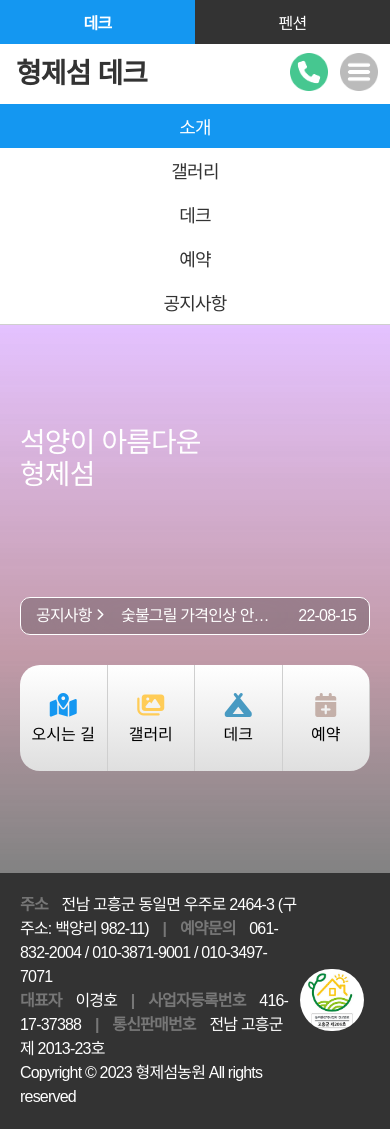
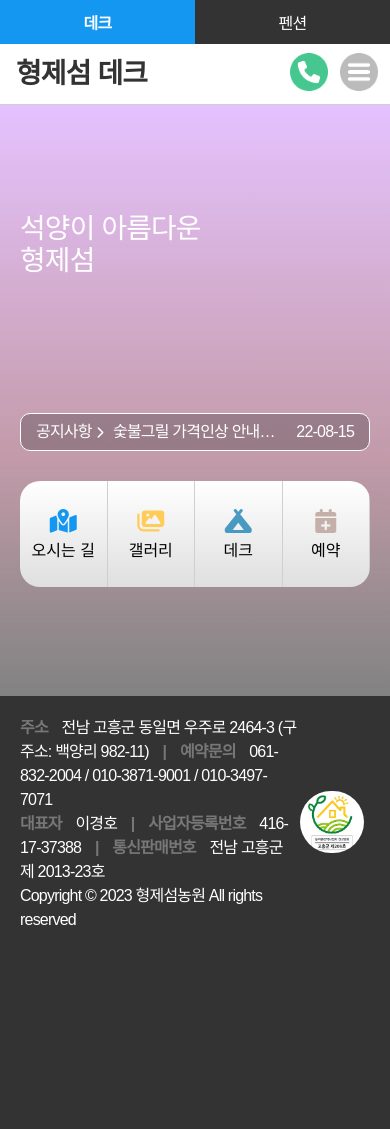
Before and after one commit to sm003161/naro-deck-2023, a PHP site: page / in a window 390 px wide. After the commit the page ends 925 px from the top, so only its background shows below. Run offline with PHP 8.4, Linux system fonts and the light colour scheme; some web fonts are replaced.

Commit message:
Creating a js for the main page

```diff
--- a/css/style.css
+++ b/css/style.css
@@ -122,6 +122,7 @@ header > ul > li.on {
 }
 
 .gnb > ul.gnb-menu {
+    background-color: var(--white);
     display: flex;
     justify-content: center;
     gap: 0.625rem;
@@ -142,14 +143,14 @@ header > ul > li.on {
     display: none;
 }
 
-.gnb > .contact-box > a > .contact {
+.gnb > span.contact-box > span.contact {
     color: white;
     background-color: var(--green);
     display: inline-block;
     font-size: 1.125rem;
 }
 
-.gnb > .contact-box > a > .contact > i {
+.gnb > span.contact-box > span.contact > i {
     margin-right: 0.625rem;
     font-size: 0.9375rem;
 }
@@ -172,7 +173,7 @@ header > ul > li.on {
     border-bottom: 2px solid var(--black);
 }
 
-@media (max-width: 57rem) {
+@media (max-width: 1083px) {
     header > ul {
         display: grid;
         grid-template-columns: repeat(2, 1fr);
@@ -192,8 +193,13 @@ header > ul > li.on {
         flex-direction: column;
         width: 100%;
         gap: 0;
-        order: 4;
-        grid-column: span 3;
+        position: absolute;
+        top: 100px;
+        z-index: 10;
+    }
+
+    .gnb > ul.gnb-menu:target {
+        height: auto;
     }
 
     .gnb > div.gnb-menu > img,
@@ -260,7 +266,7 @@ aside > span > span {
     border-radius: 100px;
 }
 
-@media (max-width: 57rem) {
+@media (max-width: 1083px) {
     footer {
         padding: 1.25rem;
     }
@@ -268,11 +274,6 @@ aside > span > span {
     .footer-box {
         grid-template-columns: 80% 20%;
     }
-
-    aside {
-        /* width: 70%; */
-    }
-
 }
 
 
@@ -284,7 +285,7 @@ aside > span > span {
 .main-body {
     width: 100%;
     height: 85vh;
-    background: linear-gradient(180deg, rgba(0, 0, 0, 0) 0%, rgba(0, 0, 0, 0.4) 100%), linear-gradient(180deg, rgba(143, 0, 255, 0.24) 1.09%, rgba(255, 0, 92, 0.204) 60.41%, rgba(0, 0, 0, 0.15) 100%), url('file:///C:/Users/mkp01/Desktop/KJ/naro-deck/assets/main-img.jpg');
+    background: linear-gradient(180deg, rgba(0, 0, 0, 0) 0%, rgba(0, 0, 0, 0.4) 100%), linear-gradient(180deg, rgba(143, 0, 255, 0.24) 1.09%, rgba(255, 0, 92, 0.204) 60.41%, rgba(0, 0, 0, 0.15) 100%), url('file:///C:/Users/mkp01/Desktop/KJ/naro-deck-2023/assets/main-img.jpg');
     background-blend-mode: normal, multiply, normal;
     background-size: cover;
     position: relative;
@@ -330,13 +331,8 @@ aside > span > span {
     word-break: break-all;
 }
 
-
 .notice-title > a > i {
     font-size: 0.75rem;
-    overflow: hidden;
-  white-space: nowrap;
-  text-overflow: ellipsis;
-  word-break: break-all;
 }
 
 .quick-menu {
@@ -377,9 +373,9 @@ aside > span > span {
 
 
 
-@media (max-width: 57rem) {
+@media (max-width: 1083px) {
     .main-body {
-        height: 65vh;
+        height: 70vh;
     }
 
     .main-content {
@@ -394,7 +390,7 @@ aside > span > span {
     }
 
     .notice-box {
-        grid-template-columns: 5em minmax(9.375rem, 1fr) 5rem;
+        grid-template-columns: 4.5em minmax(9.375rem, 1fr) 4.5rem;
         gap: 0.3125rem;
     }
 
--- a/index.html
+++ b/index.html
@@ -35,10 +35,10 @@
             <img src="assets/icon/button-hamburger.png" alt="메뉴">
         </div>
         <span class="text-end contact-box">
-            <a href=""><span class="contact basic-padding text-end fw-bolder"><i class="fa-solid fa-phone"></i>061-832-2005</span></a>
+            <span class="contact basic-padding text-end fw-bolder"><i class="fa-solid fa-phone"></i>061-832-2005</span>
         </span>
         <div class="contact-box">
-            <a href=""><img src="assets/icon/button-contact.png" alt="문의전화"></a>
+            <a href="tel:0618322005"><img src="assets/icon/button-contact.png" alt="문의전화"></a>
         </div>
     </nav>
 
@@ -63,10 +63,10 @@
                         <span class="notice-date text-end  fw-lighter fs-6">22-08-15</span>
                 </div>
                 <div class="quick-menu">
-                    <button><i class="fa-solid fa-map-location-dot"></i>오시는 길</button>
-                    <button><i class="fa-solid fa-images"></i>갤러리</button>
-                    <button><i class="fa-solid fa-campground"></i>데크</button>
-                    <button><i class="fa-solid fa-calendar-plus"></i>예약</button>
+                    <button type="button" onclick="location.href=''"><i class="fa-solid fa-map-location-dot"></i>오시는 길</button>
+                    <button type="button" onclick="location.href=''"><i class="fa-solid fa-images"></i>갤러리</button>
+                    <button type="button" onclick="location.href=''"><i class="fa-solid fa-campground"></i>데크</button>
+                    <button type="button" onclick="location.href=''"><i class="fa-solid fa-calendar-plus"></i>예약</button>
                 </div>
             </div>
 
@@ -99,7 +99,7 @@
         </div>
     </footer>
 
-
+    <script src="js/main.js"></script>
     <script src="https://cdn.jsdelivr.net/npm/bootstrap@5.3.0-alpha1/dist/js/bootstrap.bundle.min.js" integrity="sha384-w76AqPfDkMBDXo30jS1Sgez6pr3x5MlQ1ZAGC+nuZB+EYdgRZgiwxhTBTkF7CXvN" crossorigin="anonymous"></script>
 </body>
 </html>
--- /dev/null
+++ b/js/main.js
@@ -0,0 +1,21 @@
+const gnbShowBtn = document.querySelector("div.gnb-menu");
+const gnbMenu = document.querySelector("ul.gnb-menu");
+const HIDDEN = "HIDDEN"
+
+function HidingClass() {
+    gnbMenu.classList.toggle(HIDDEN);
+}
+
+gnbShowBtn.addEventListener("click", HidingClass);
+
+
+
+
+
+function checkMobile() {
+    if (window.screen.width <= 1083) {
+        gnbMenu.classList.add(HIDDEN);
+    }
+}
+
+checkMobile();
```
Also changed, not shown: README.md (added).
